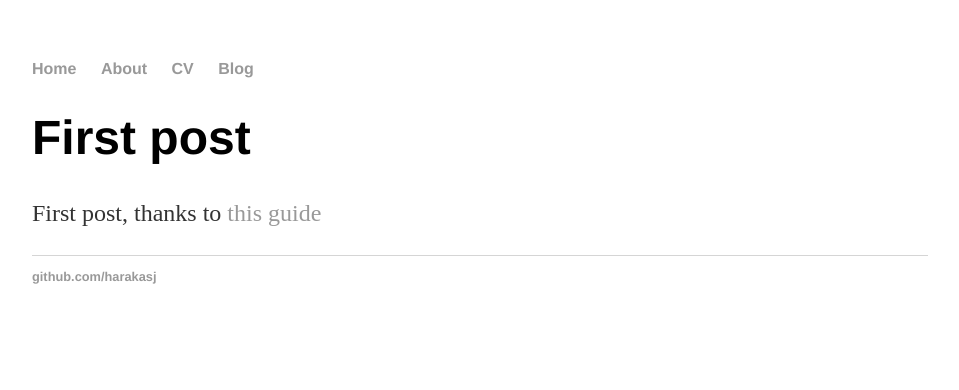
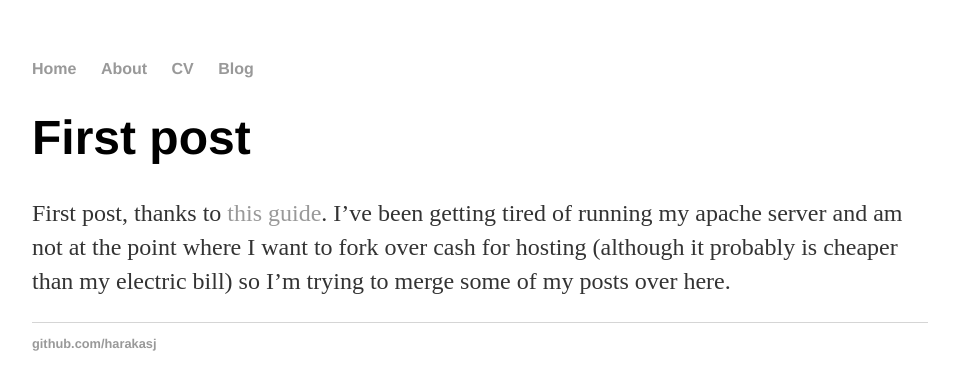
Before and after one commit to harakasj/harakasj.github.io, a Jekyll site: the page built from _posts/2018-05-30-first-post.md, in a window 1280 px wide. Shown: the top 390 px of the page, without its empty margins (160-1119 px from the left). Built offline with Jekyll 4.4.1, drawn with Linux system fonts in a browser that asks for light colours.

Commit message:
Update 2018-05-30-first-post.md

```diff
--- a/_posts/2018-05-30-first-post.md
+++ b/_posts/2018-05-30-first-post.md
@@ -4,4 +4,4 @@ title: "First post"
 date: 2018-05-30
 ---
 
-First post, thanks to [this guide](http://jmcglone.com/guides/github-pages)
+First post, thanks to [this guide](http://jmcglone.com/guides/github-pages). I've been getting tired of running my apache server and am not at the point where I  want to fork over cash for hosting (although it probably is cheaper than my electric bill) so I'm trying to merge some of my posts over here.
```
